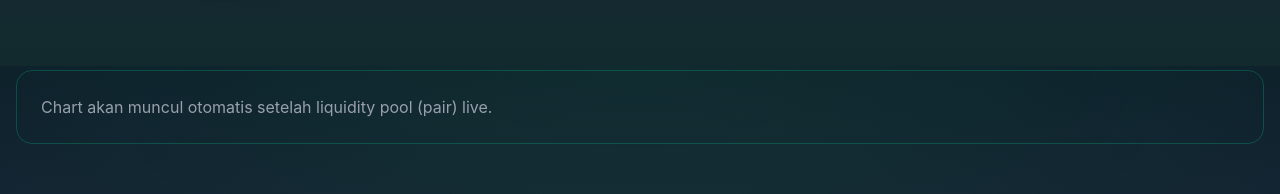
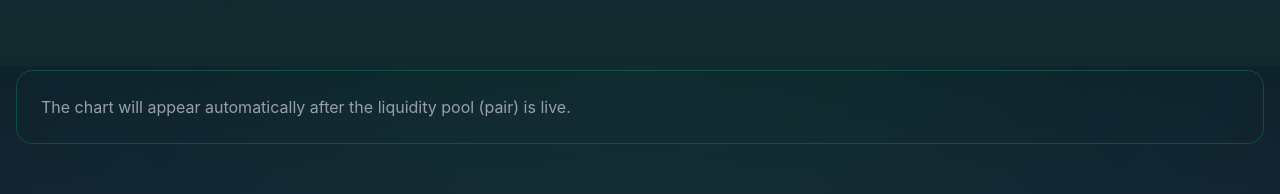
Before and after one commit to jamrol1/peboom-site, a Next.js app: page / in a window 1280 px wide. Shown: the part 2334-2528 px from the top of the page. Built offline with nearby package versions, Linux system fonts and the light colour scheme; no server answers.

Commit message:
Update text to English

```diff
--- a/app/components/Stats.jsx
+++ b/app/components/Stats.jsx
@@ -143,7 +143,7 @@ export default function Stats() {
           </motion.div>
         ) : (
           <div className="rounded-2xl border border-emerald-500/30 p-6 text-gray-400">
-            Chart akan muncul otomatis setelah liquidity pool (pair) live.
+            The chart will appear automatically after the liquidity pool (pair) is live.
           </div>
         )}
       </div>
```
Also changed, not shown: public/mohonkanan.png (deleted).
